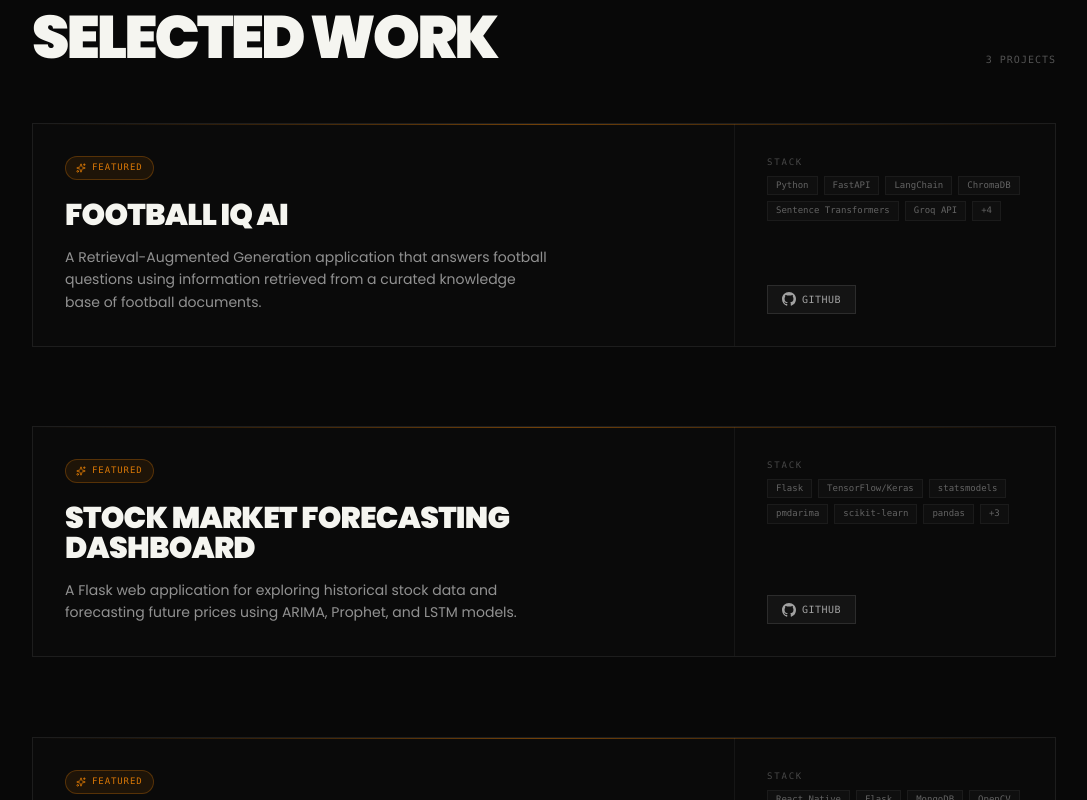
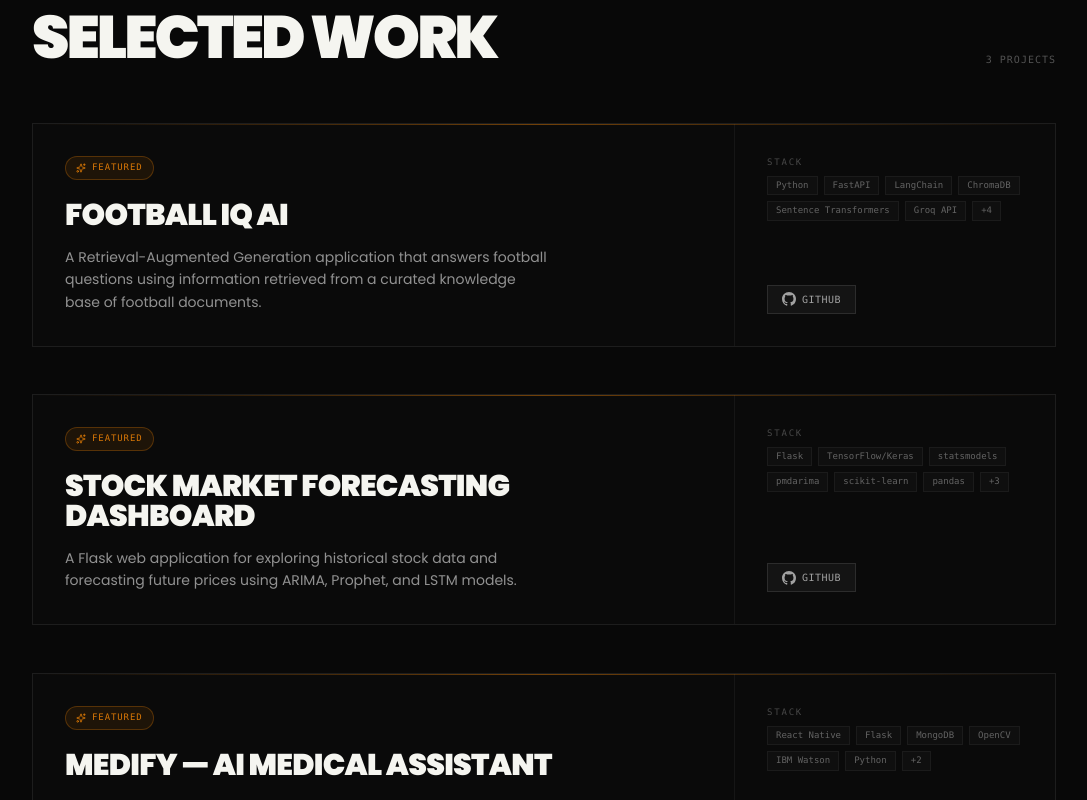
Before and after one commit to pruthvi189/portfolio, a Next.js app: page / in a window 1280 px wide. Shown: the part 980-1780 px from the top of the page, without its empty margins (96-1183 px from the left). Built offline with nearby package versions, Linux system fonts and the light colour scheme.

Commit message:
Reduce project card gap to gap-12

```diff
--- a/src/components/sections/projects.tsx
+++ b/src/components/sections/projects.tsx
@@ -152,7 +152,7 @@ export function Projects() {
           </p>
         </FadeIn>
 
-        <StaggerContainer className="flex flex-col gap-20" staggerDelay={0.1}>
+        <StaggerContainer className="flex flex-col gap-12" staggerDelay={0.1}>
           {projects.map((project, index) => (
             <ProjectCard key={project.slug} project={project} index={index} />
           ))}
```
